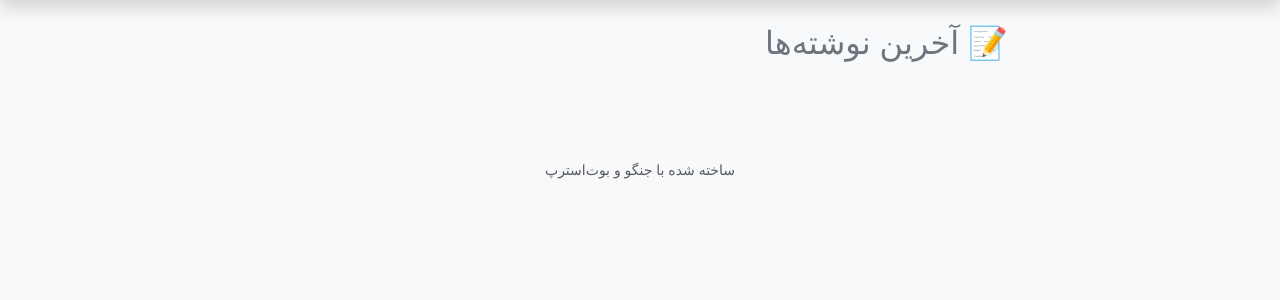
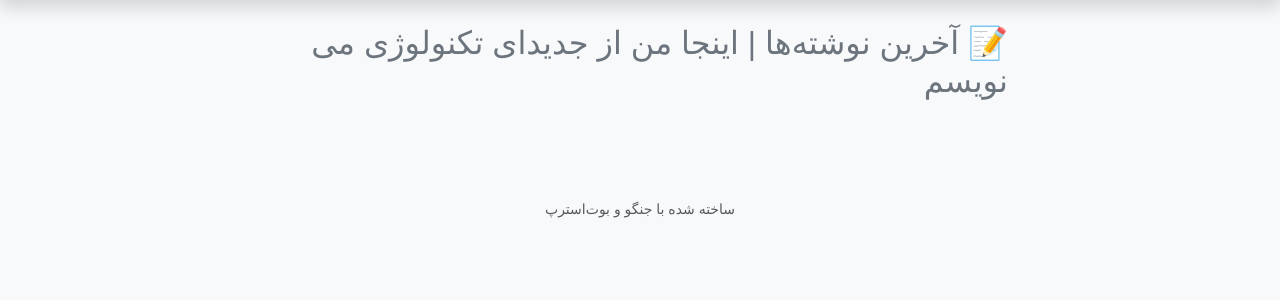
Before and after one commit to Mobinsadeqian/my-personal-blog, a Django app: page / in a window 1280 px wide. Shown: the part 56-356 px from the top of the page. Run offline with Django 5.2, Linux system fonts and the light colour scheme; data that the repository does not hold is empty; some web fonts are replaced.

Commit message:
a change for post_list file

```diff
--- a/blog/templates/blog/post_list.html
+++ b/blog/templates/blog/post_list.html
@@ -1,7 +1,7 @@
 {% extends 'blog/base.html' %}
 
 {% block content %}
-    <h2 class="mb-4 text-secondary">📝 آخرین نوشته‌ها</h2>
+    <h2 class="mb-4 text-secondary">📝 آخرین نوشته‌ها | اینجا من از جدیدای تکنولوژی می نویسم</h2>
 
     {% for post in posts %}
         <div class="card mb-3 shadow-sm">
```
